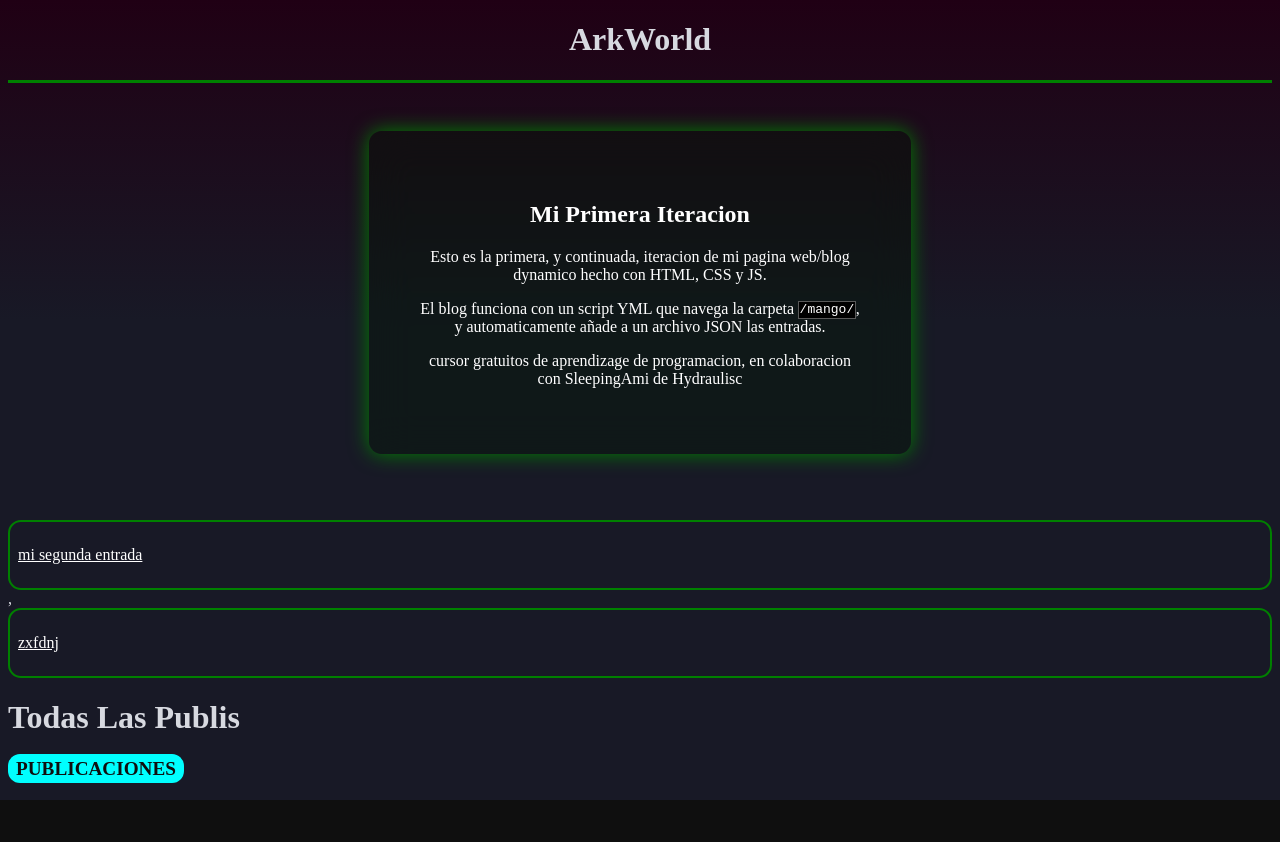
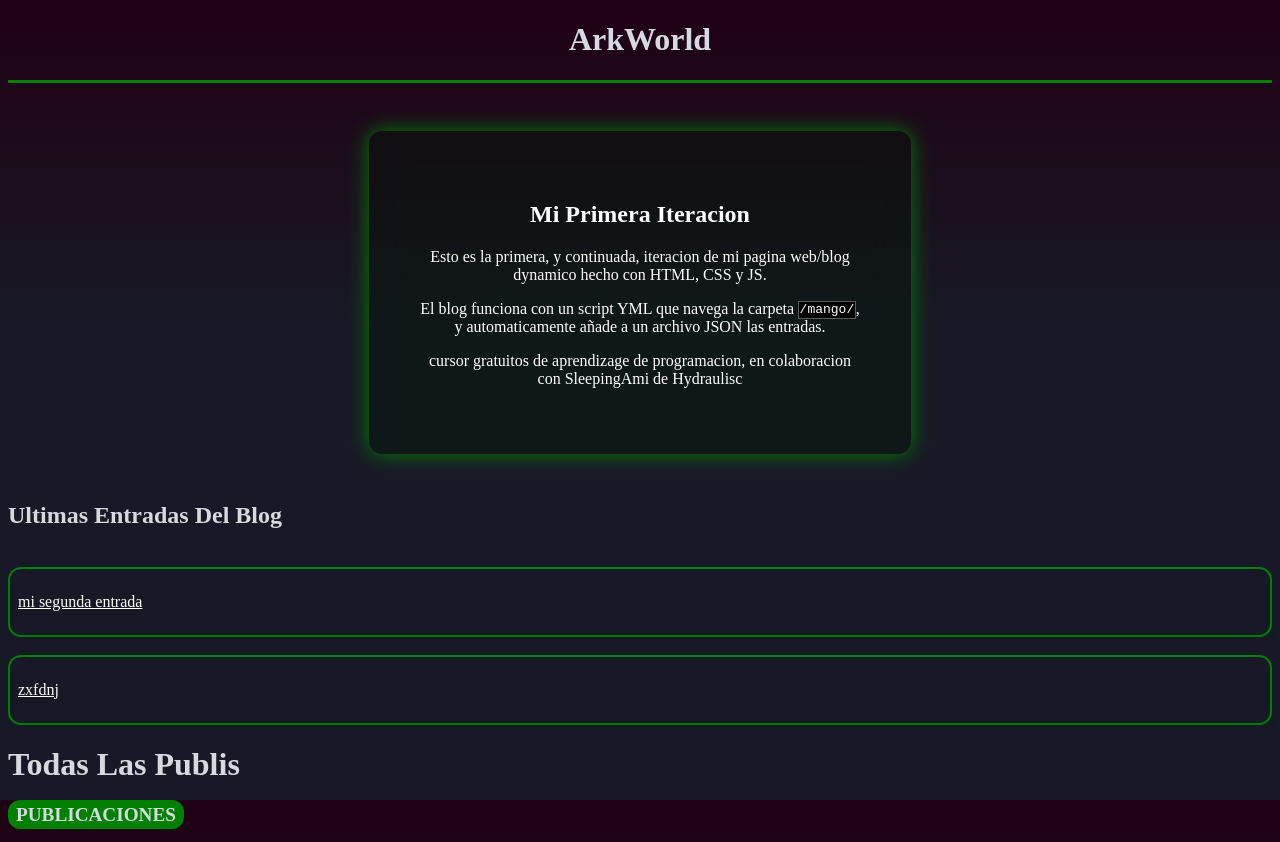
Before and after one commit to Arkarivs/mi-blog, a plain HTML site: page index.html in a window 1280 px wide. Before the commit the page ends 800 px from the top, so only its background shows below. Drawn offline with Linux system fonts and the light colour scheme.

Commit message:
FIX: arreglos i implementacion
·arreglo de un problema de una "."
·diseño de enlace del boto publicaciones
·en subpagina de todas las publicaciones salgan todas las publicaciones
·i se a añadido mas publicaciones

```diff
--- a/index.html
+++ b/index.html
@@ -16,7 +16,9 @@
            <p>El blog funciona con un script YML que navega la carpeta <span style="font-family: monospace; background: black; border: 0.5px solid rgba(255, 255, 255, 0.35); padding: 0.45px;">/mango/</span>, y automaticamente añade a un archivo JSON las entradas.</p>
         <p>cursor gratuitos de aprendizage de programacion, en colaboracion con SleepingAmi de Hydraulisc</p>
     </div>
-    <div id="ark"></div>
+    <div id="ark">
+        <h2>Ultimas entradas del blog</h2>
+    </div>
     <script src="scripts/script.js" defer></script>
     <h1>todas las publis</h1>
     <p><a href="https://arkarivs.github.io/mi-blog/blog/">publicaciones</a></p>
--- a/scripts/script.js
+++ b/scripts/script.js
@@ -26,15 +26,26 @@ publicaciones().then(publicaciones => {
 
     repost.innerHTML += limit.map(post => {
         const url = post.url || ('/mango/' + post.id || '');
+        const sano = escapeHtml(post.title);
         return `
         <br>
         <a href="/mi-blog${url}" style="color: white;">
             <div id="miid" class="miclass" style="border: 2px solid green; border-radius: 13px;">
                 <div style="position: relative;">
-                    <p style="cursor: default; postion: relative; left: 12px; padding: 8px;">${post.title}</p>
+                    <p style="cursor: default; postion: relative; left: 12px; padding: 8px;">${sano}</p>
                 </div>
             </div>
         </a>
         `;
-    })
+    }).join('\n');
 })
+
+// small helper to avoid XSS when inserting strings
+function escapeHtml(str) {
+return String(str || '')
+    .replace(/&/g, '&amp;')
+    .replace(/</g, '&lt;')
+    .replace(/>/g, '&gt;')
+    .replace(/"/g, '&quot;')
+    .replace(/'/g, '&#39;');
+}
--- a/styles.css
+++ b/styles.css
@@ -13,8 +13,8 @@ h1, h2, h3, h4, h5, h6 {
 }
 
 p a {
-    background-color: aqua;
-    color:#0f0f0f;
+    background-color: green;
+    color: #d7d9e0;
     text-transform: uppercase;
     font-weight: 700;
     font-size: larger;
@@ -23,8 +23,9 @@ p a {
     border-radius: 12px;
 }
 
-a:hover {
+p a:hover {
     text-decoration: underline;
+    background-color: rgb(0, 55, 0);
 }
 
 #title {
```
Also changed, not shown: blog/index.html (+1 -1 lines), mango/la-paciencia.html (added, +11 -0 lines), mango/nada-es.html (added, +11 -0 lines), mango/otro-dia-mas.html (added, +12 -0 lines).
